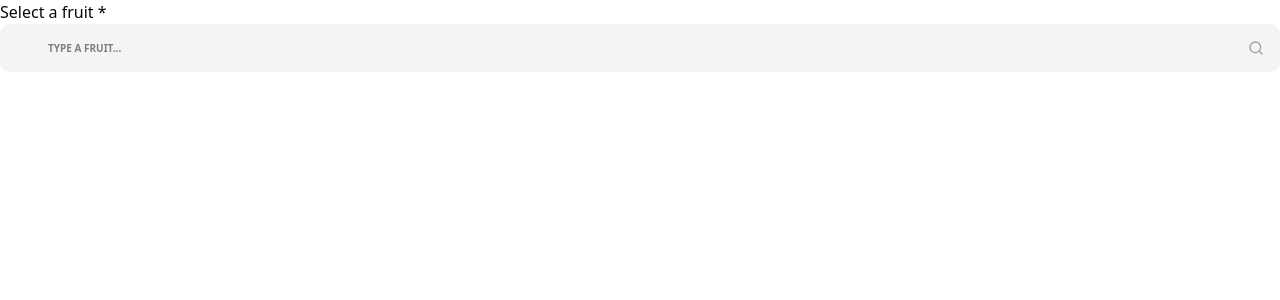
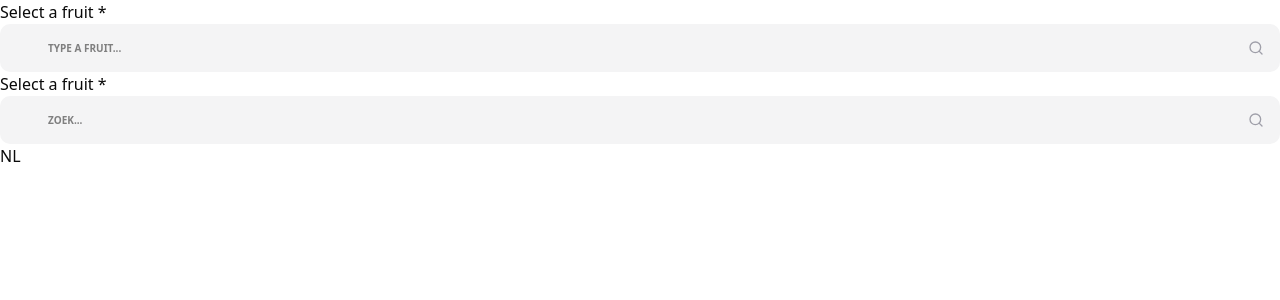
Before and after one commit to SELab-2/viernulvier-4, a Nuxt app in the folder frontend/: page /tempShowcase in a window 1280 px wide. Shown: the top 300 px of the page. Built offline with nearby package versions, Linux system fonts and the light colour scheme.

Commit message:
fixed lang support

```diff
--- a/frontend/app/components/SearchBar.vue
+++ b/frontend/app/components/SearchBar.vue
@@ -19,6 +19,7 @@
 import { ref, computed } from "vue"
 import type { ComputedRef } from "vue"
 import { Search } from "lucide-vue-next"
+const { t, locale, setLocale } = useI18n()
 
 interface Props {
   modelValue: string // currently selected value
@@ -32,8 +33,12 @@ interface Props {
 
 const props = withDefaults(defineProps<Props>(), { // default prop values
   limit: 5,
-  placeholder: "Search...",
 })
+// default value of placeholder cannot be put in withDefaults, as we're working with i18n
+const computedPlaceholder = computed(() => {
+  return props.placeholder || t('searchbar.placeholder')
+})
+
 const emit = defineEmits<{ // update:modelValue gets called when a new selection is made
   (e: "update:modelValue", value: string): void
 }>()
@@ -75,7 +80,6 @@ const hideSuggestions = () => {
     isFocused.value = false
   }, 150)
 }
-//TODO lang support
 </script>
 
 <template>
@@ -90,7 +94,7 @@ const hideSuggestions = () => {
       <input
           :id="props.id"
           type="text"
-          :placeholder="props.placeholder"
+          :placeholder="computedPlaceholder"
           v-model="internalQuery"
           :required="props.required"
           @focus="isFocused = true"
--- a/frontend/app/pages/tempShowcase.vue
+++ b/frontend/app/pages/tempShowcase.vue
@@ -1,5 +1,6 @@
 <script setup lang="ts">
 import { ref } from "vue"
+const { locale, setLocale } = useI18n()
 
 const mockItems = ref([
   "Apple",
@@ -15,6 +16,9 @@ const mockItems = ref([
   "Lychee"
 ])
 const searchQuery = ref("")
+const searchQuery2 = ref("")
+
+const toggleLocale = () => setLocale(locale.value === 'nl' ? 'en' : 'nl')
 </script>
 
 <template>
@@ -29,6 +33,21 @@ const searchQuery = ref("")
     />
     <p v-if="searchQuery">Selected: {{ searchQuery }}</p>
   </div>
+  <!-- extra zoekbalk om i18n the testen -->
+  <div>
+    <SearchBar
+        v-model="searchQuery2"
+        :items="mockItems"
+        :limit="3"
+        label="Select a fruit"
+        required
+    />
+    <p v-if="searchQuery">Selected: {{ searchQuery2 }}</p>
+  </div>
+  <!-- knop om i18n the testen -->
+  <button @click="toggleLocale" class="btn-outline">
+    {{ locale.toUpperCase() }}
+  </button>
 </template>
 
 <style scoped>
```
